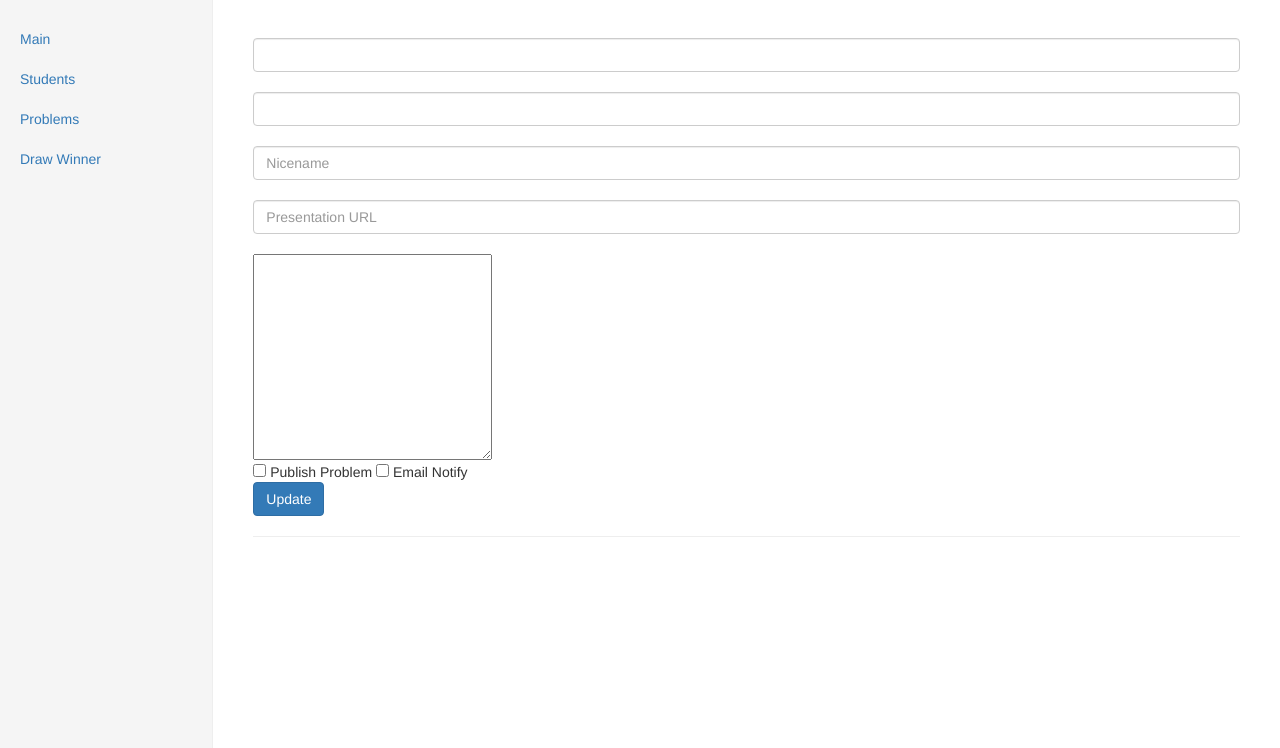
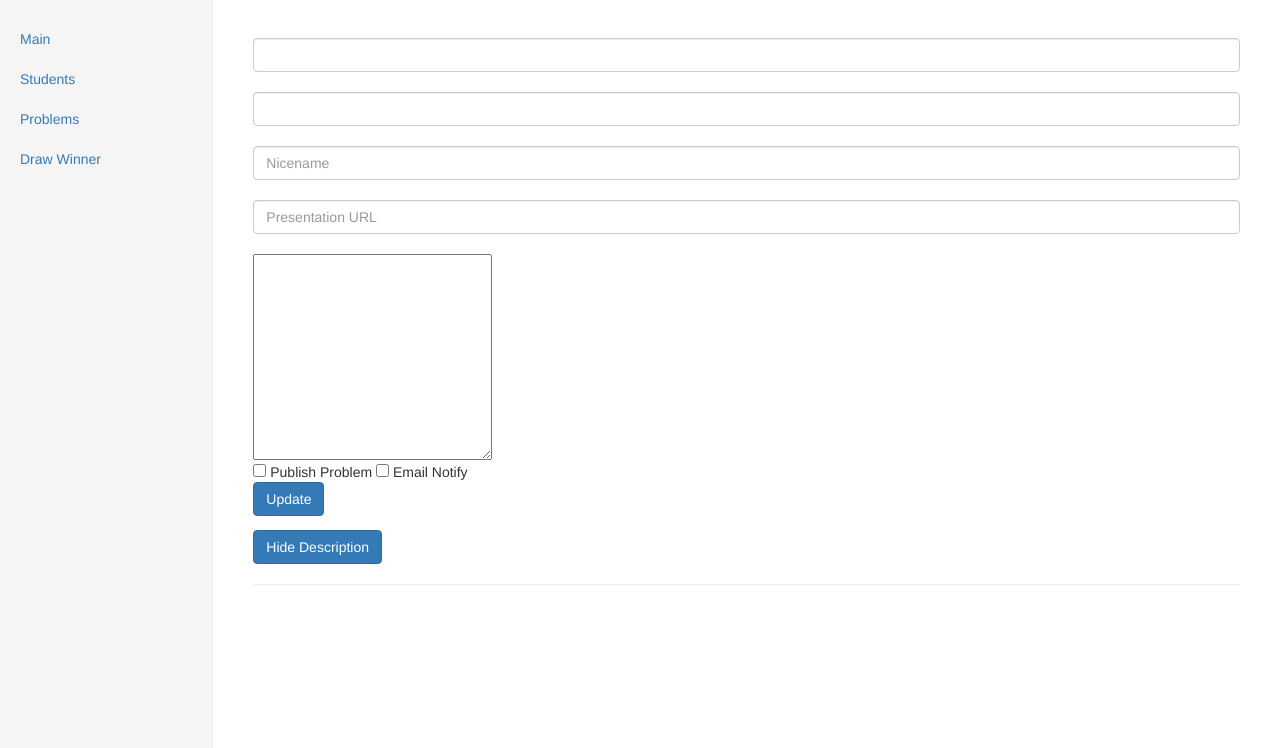
Before and after one commit to Quinny/uWindsor-POTW-Leaderboard, a Django app: template templates/dashboard/problem.html in a window 1280 px wide. Shown: the part 52-800 px from the top of the page. Run offline with Django 3.2, Linux system fonts and the light colour scheme; the template is opened without the code that fills it, so the values that code supplies are empty; some libraries are stand-ins or nearby versions.

Commit message:
Added button to hide textarea and view bigger preview

```diff
--- a/templates/dashboard/problem.html
+++ b/templates/dashboard/problem.html
@@ -14,10 +14,10 @@
     <input class="form-control" name="pres" value="{{problem.presentation_url}}" placeholder="Presentation URL">
     <br />
     <div class="row">
-        <div class="col-md-6 col-xs-12">
+        <div id="description-wrapper" class="col-md-6 col-xs-12">
             <textarea style="width:50%" class="description" rows="10" cols="100" name="description">{{problem.description}}</textarea>
         </div>
-        <div class="col-md-6 col-xs-12">
+        <div id="preview-wrapper" class="col-md-6 col-xs-12">
             <div class="preview"></div>
         </div>
     </div>
@@ -30,6 +30,8 @@
     <br />
     <button type="submit" class="btn btn-primary">Update</button>
 </form>
+
+<button class="btn btn-primary" id="hide-description">Hide Description</button>
 <hr />
 
 <script>
@@ -40,8 +42,24 @@ $(".problem-form").on("submit", function() {
     return true;
 });
 
+$("#hide-description").on("click", function() {
+    if ($("#description-wrapper").css("display") == "none") {
+        $("#description-wrapper").css("display", "inline");
+        $("#preview-wrapper").removeClass("col-md-12");
+        $("#preview-wrapper").addClass("col-md-6");
+        $("#hide-description").text("Hide Description");
+    } else {
+        $("#description-wrapper").css("display", "none");
+        $("#preview-wrapper").removeClass("col-md-6");
+        $("#preview-wrapper").addClass("col-md-12");
+        $("#hide-description").text("Show Description");
+    }
+});
+
 $(document).ready(function() {
-    $(".description").on("change keyup paste", function() {
+    // Get the preview to display on page load.
+    $(".preview").html($(".description").val());
+    $(".description").on("load change keyup paste", function() {
         $(".preview").html($(".description").val());
     });
 });
```
